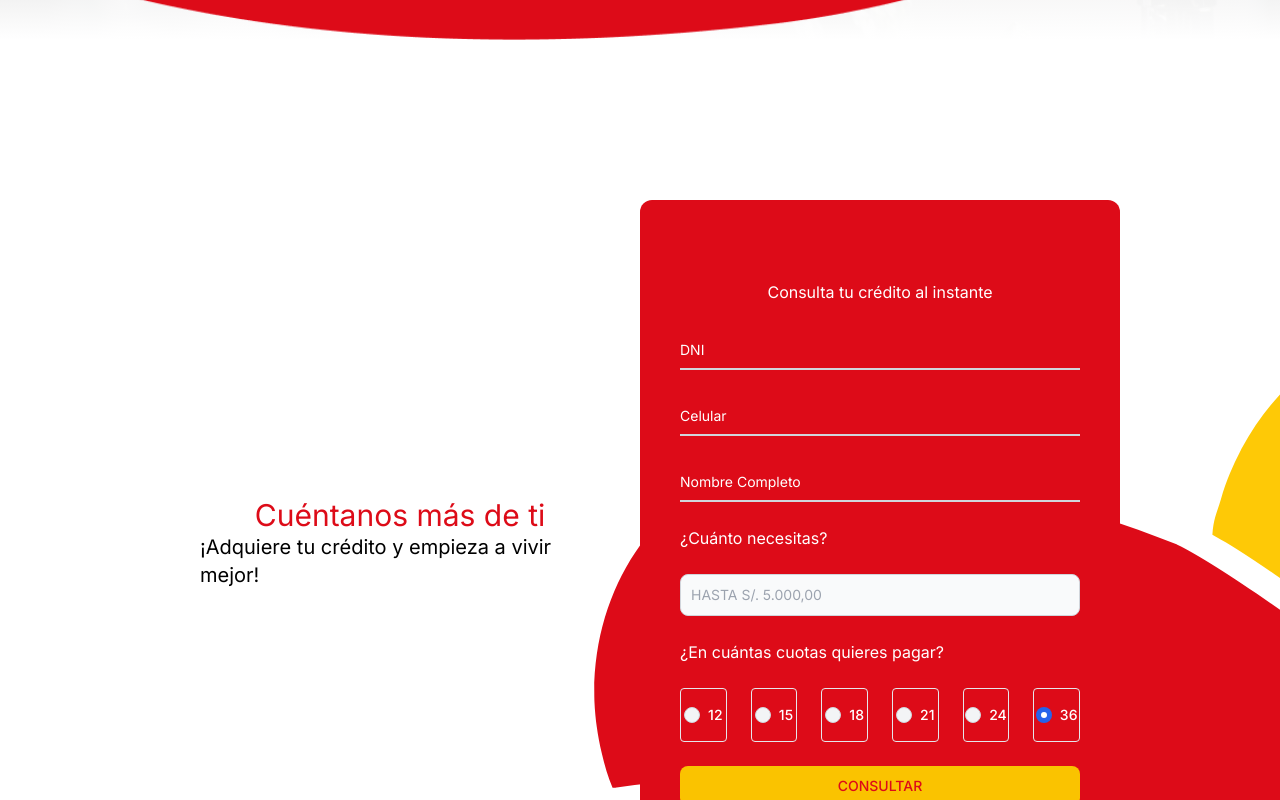
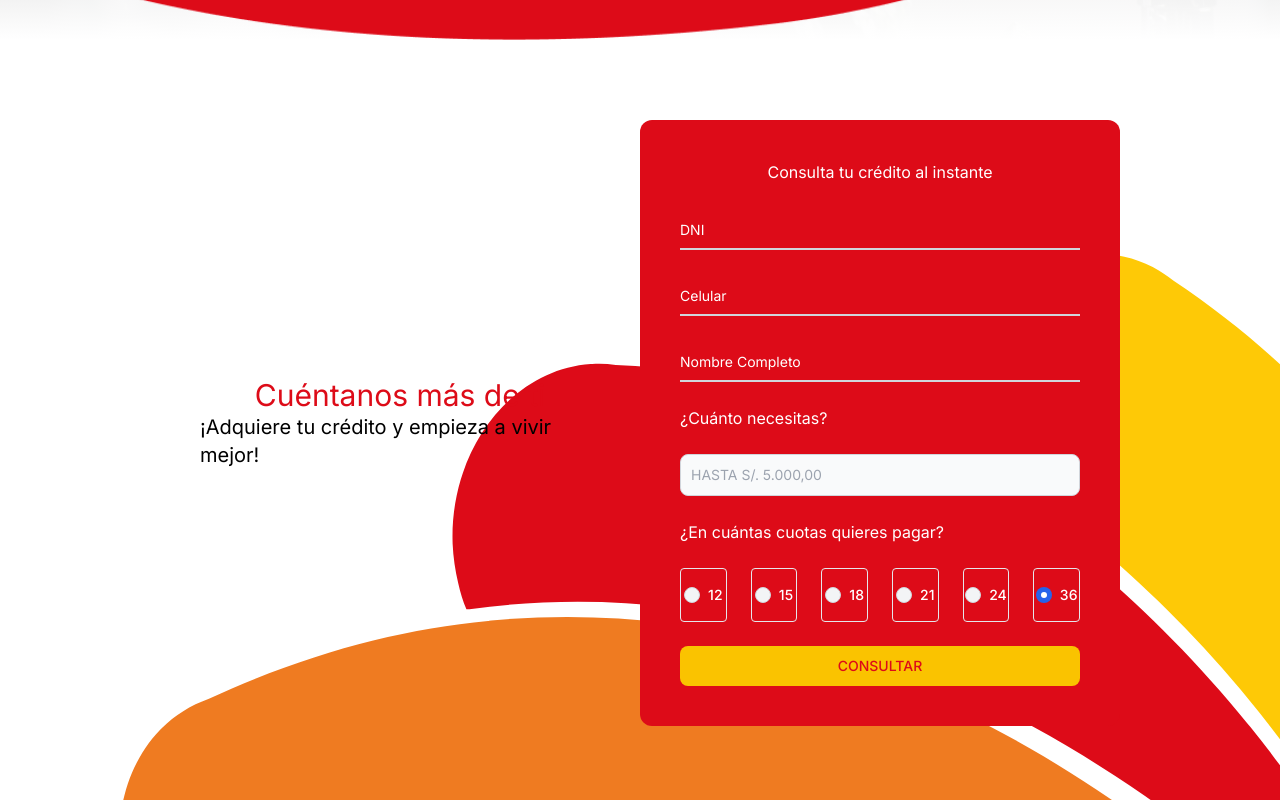
Before and after one commit to BJCDevelop/vive-mejor, a Next.js app: page / in a window 1280 px wide. Shown: the part 1560-2360 px from the top of the page. Built offline with nearby package versions, Linux system fonts and the light colour scheme.

Commit message:
reduce padding

```diff
--- a/src/pages/index.tsx
+++ b/src/pages/index.tsx
@@ -183,7 +183,7 @@ export default function Home() {
               <h1 className='text-[#DD0B18] text-3xl'>Cuéntanos más de ti</h1>
               <p className='text-black text-xl'>¡Adquiere tu crédito y empieza a vivir mejor!</p>
             </div>
-            <div className="flex flex-col text-white items-center justify-center bg-[#DD0B18] my-40 py-20 rounded-xl">
+            <div className="flex flex-col text-white items-center justify-center bg-[#DD0B18] my-20 py-10 rounded-xl">
               <form className='flex flex-col px-10 justify-center'>
                 <h1 className="text-center">Consulta tu crédito al instante</h1>
                 <div className="relative z-0 my-6 group">
```
